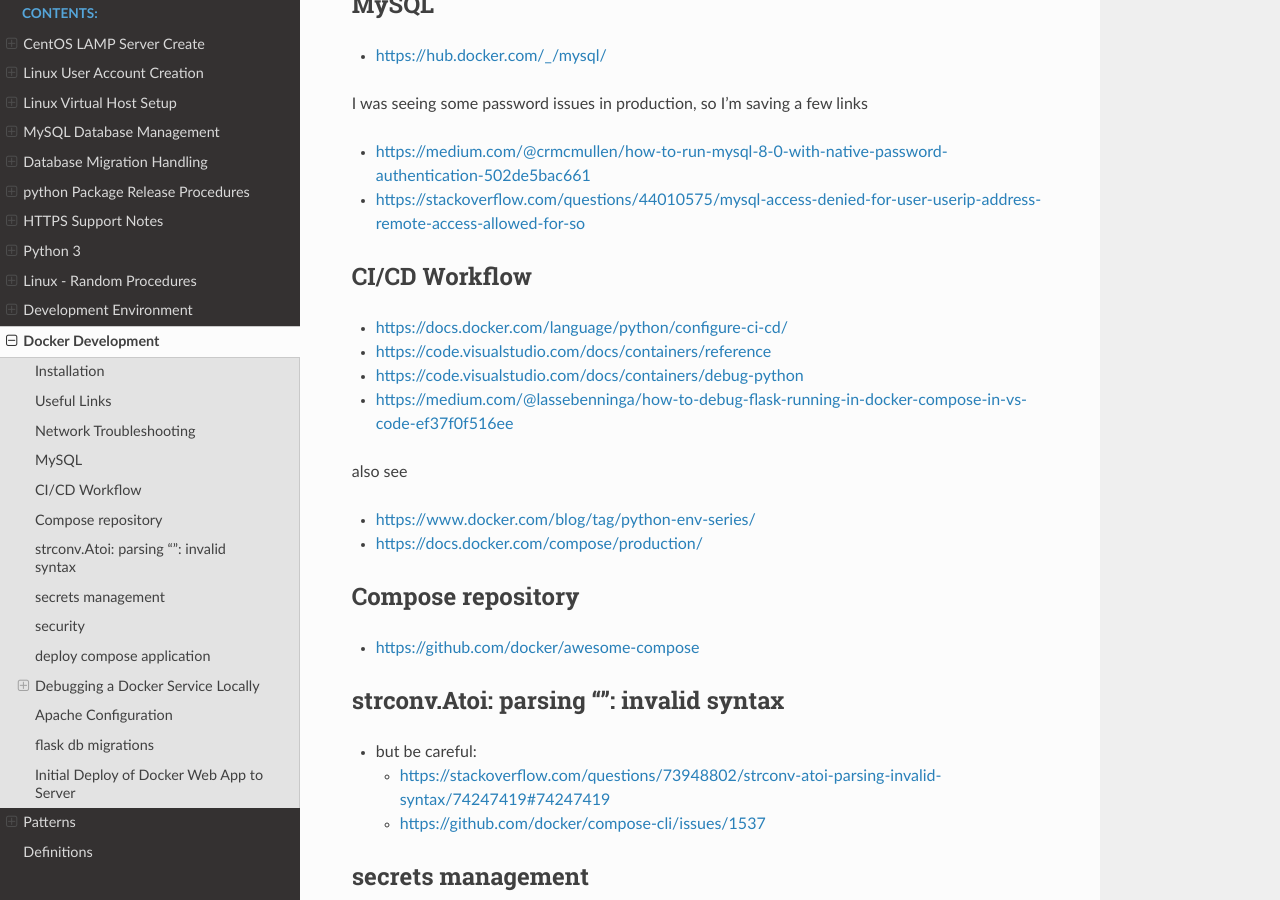
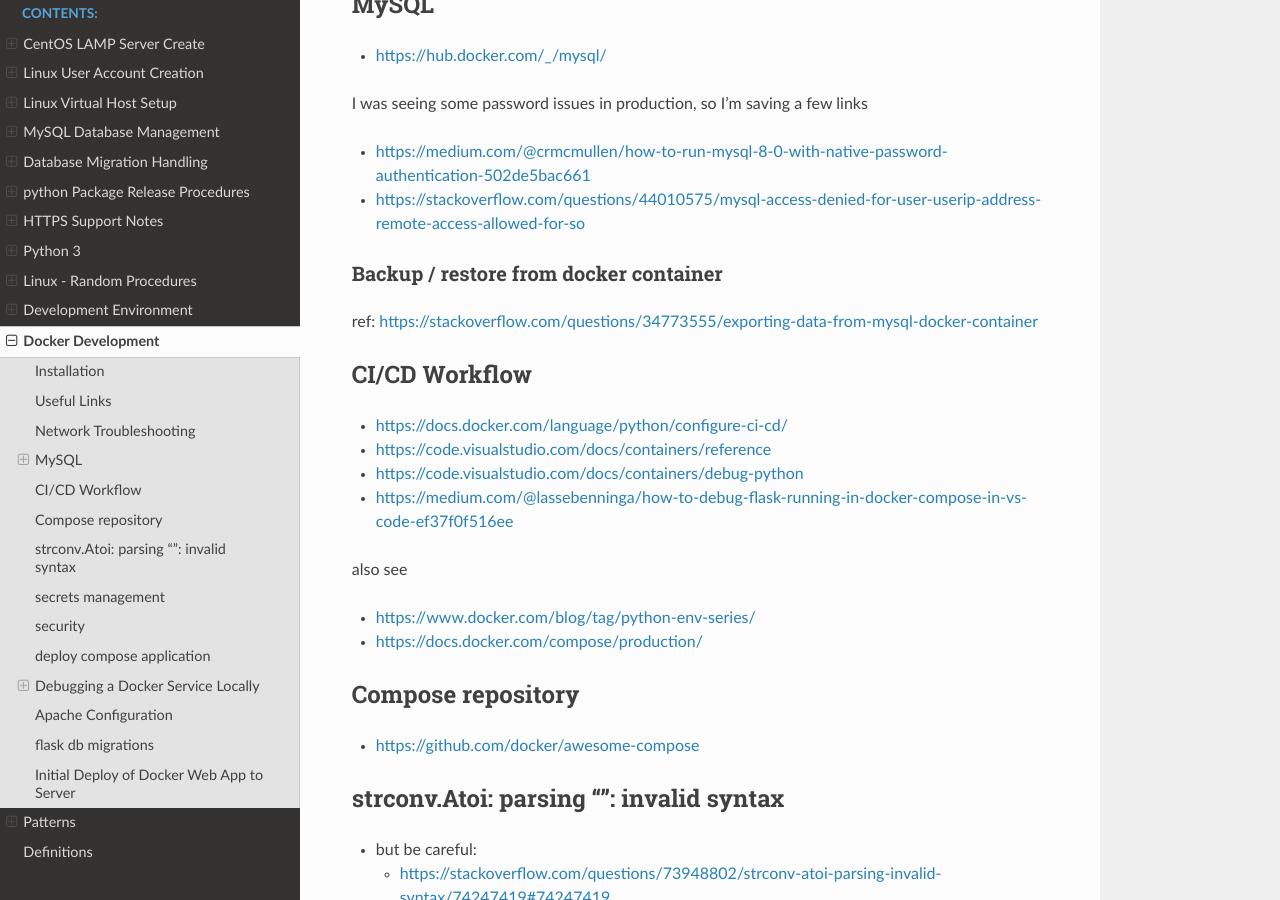
Before and after one commit to shanholtzerk/fork_loudevprocess, a Sphinx documentation site: the page built from docs/source/docker.rst, in a window 1280 px wide and 900 px high, scrolled down 551 px. Built offline with Sphinx 7.4.7 and the Read the Docs theme 2.0.0, drawn with Linux system fonts in a browser that asks for light colours; some of the changed text lies outside the part shown.

```diff
--- a/docs/source/docker.rst
+++ b/docs/source/docker.rst
@@ -28,6 +28,11 @@
 
 * https://medium.com/@crmcmullen/how-to-run-mysql-8-0-with-native-password-authentication-502de5bac661
 * https://stackoverflow.com/questions/44010575/mysql-access-denied-for-user-userip-address-remote-access-allowed-for-so
+
+Backup / restore from docker container
+^^^^^^^^^^^^^^^^^^^^^^^^^^^^^^^^^^^^^^^^^^
+
+ref: https://stackoverflow.com/questions/34773555/exporting-data-from-mysql-docker-container
 
 CI/CD Workflow
 -------------------
```
Also changed, not shown: other parts of docs/source/docker.rst (+4 -0 lines).
